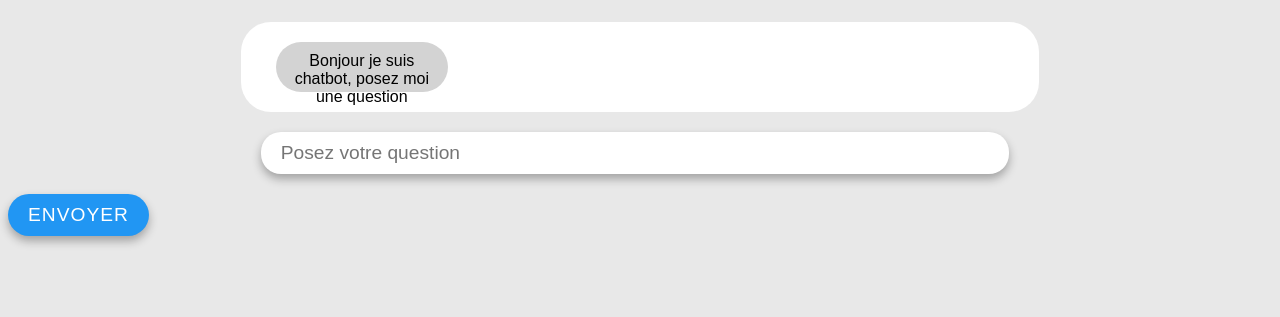
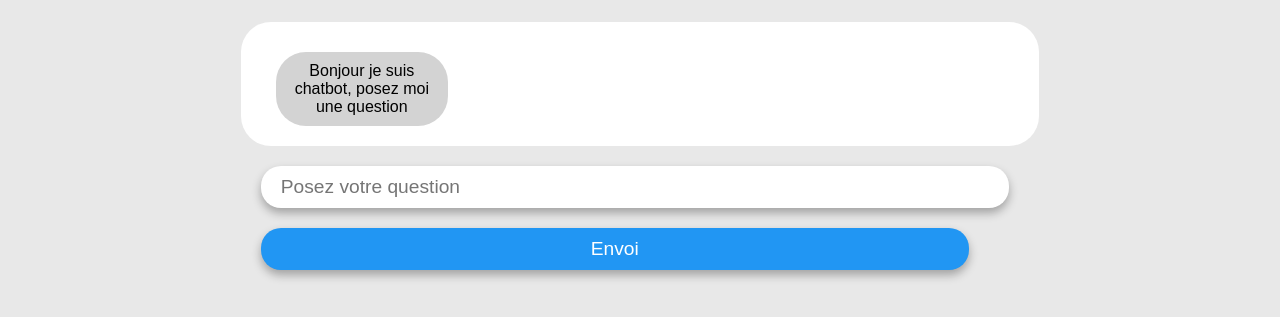
Before and after one commit to jeyson08/chatbot, a plain HTML site: page chatbot.html in a window 1280 px wide. Shown: the part 89-406 px from the top of the page. Drawn offline with Linux system fonts and the light colour scheme.

Commit message:
input and form

```diff
--- a/assets/css/style.css
+++ b/assets/css/style.css
@@ -57,6 +57,12 @@ input {
   width: 70%;
 }
 
+input.envoi {
+  background-color: #2196f3;
+  color: white;
+  cursor: grab;
+}
+
 .conversation {
   width: 60%;
   max-width: 90%;
@@ -72,9 +78,10 @@ input {
   border-radius: 30px;
   width: 20%;
   max-width: 50%;
-  height: 30px;
+  min-height: 30px;
   text-align: center;
   padding: 10px;
+  margin-top: 10px;
 }
 
 .reponse {
@@ -86,7 +93,7 @@ input {
   text-align: center;
   margin-left: 80%;
   padding: 10px;
-  margin-top: 20px;
+  margin-top: 10px;
 }
 
 form {
--- a/assets/js/app.js
+++ b/assets/js/app.js
@@ -1,9 +1,10 @@
-const button = document.querySelector("button")
 const question = document.querySelector(".question")
 const conversation = document.querySelector(".conversation")
+const form = document.querySelector("form")
 const tabrep = ["oui", "il fait beau", "parce que"]
 
-button.addEventListener("click", ()=>{
+form.addEventListener("submit", (event)=>{
+    event.preventDefault()
     const input = document.querySelector("input")
     const ask = document.createElement("div")
     ask.classList.add("question")
@@ -18,7 +19,7 @@ button.addEventListener("click", ()=>{
         //     conversation.appendChild(rep)
         //     rep.innerHTML = tabrep[0]
     })
-    if(input.value === "ça va ?"){
+    if(input.value.toLowerCase().includes("a va")){
         const rep = document.createElement("div")
         rep.classList.add("reponse")
         conversation.appendChild(rep)
--- a/chatbot.html
+++ b/chatbot.html
@@ -12,10 +12,10 @@
     <div class="conversation">
         <div class="question">Bonjour je suis chatbot, posez moi une question</div>
     </div>
-    <form action="input" id="form">
+    <form id="form">
         <input type="text" name="question" id="1" placeholder="Posez votre question">
+        <input type="submit" value="Envoi" id="envoi" class="envoi">
     </form>
-    <button class="envoyer">Envoyer</button>
 </body>
 <script src="./assets/js/app.js"></script>
 </html>
```
